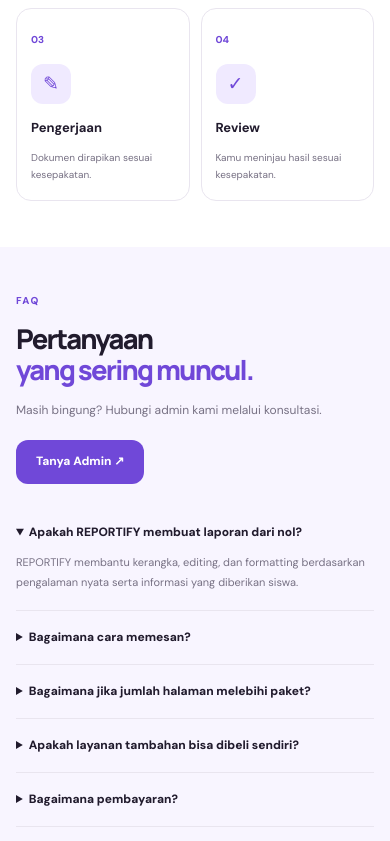
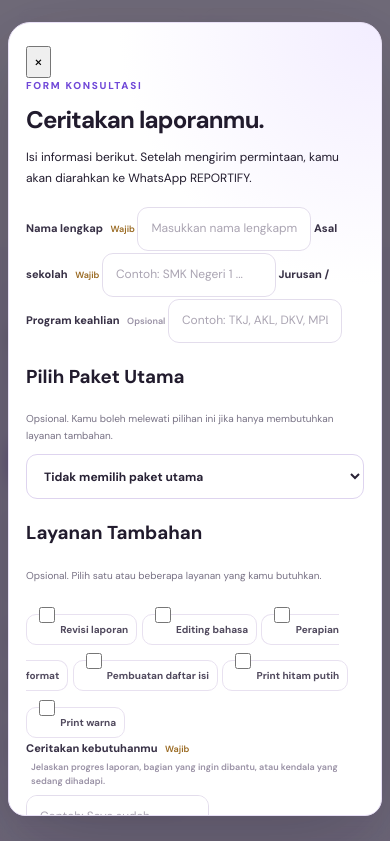
Before and after one commit to cornexe70-oss/reportify, a plain HTML site: page index.html in a window 390 px wide. Both pictures are taken after a click on the button "Tanya Admin ↗". Shown: the part 3474-4315 px from the top of the page. Drawn offline with nearby package versions, Linux system fonts and the light colour scheme.

Commit message:
Implement modal backdrop styles
Add styles for modal backdrop and related elements.

```diff
--- a/styles.css
+++ b/styles.css
@@ -2049,3 +2049,64 @@ td small {
     grid-template-columns: 1fr;
   }
      }
+
+/* =========================================
+   FIX MODAL REPORTIFY
+   Menyembunyikan modal sebelum dibuka
+========================================= */
+
+.modal-backdrop {
+  position: fixed !important;
+  inset: 0;
+  z-index: 1000;
+  display: none !important;
+  align-items: center;
+  justify-content: center;
+  overflow-y: auto;
+  padding: 16px;
+  background: rgba(25, 17, 40, 0.62);
+  -webkit-backdrop-filter: blur(9px);
+  backdrop-filter: blur(9px);
+}
+
+/* Modal hanya muncul ketika dibuka oleh app.js */
+.modal-backdrop.show {
+  display: flex !important;
+}
+
+.modal-backdrop .modal {
+  position: relative;
+  width: min(520px, 100%);
+  max-height: 92vh;
+  max-height: 92dvh;
+  margin: auto;
+  overflow-y: auto;
+}
+
+/* Khusus formulir konsultasi */
+#orderModal .modal {
+  width: min(620px, 100%);
+}
+
+/* Dashboard admin tetap mengikuti sistemnya sendiri */
+.admin-backdrop {
+  display: none;
+}
+
+.admin-backdrop.show {
+  display: block;
+}
+
+@media (max-width: 600px) {
+  .modal-backdrop {
+    align-items: center;
+    padding: 8px;
+  }
+
+  .modal-backdrop .modal {
+    width: 100%;
+    max-height: 94vh;
+    max-height: 94dvh;
+    margin: auto;
+  }
+}
```
